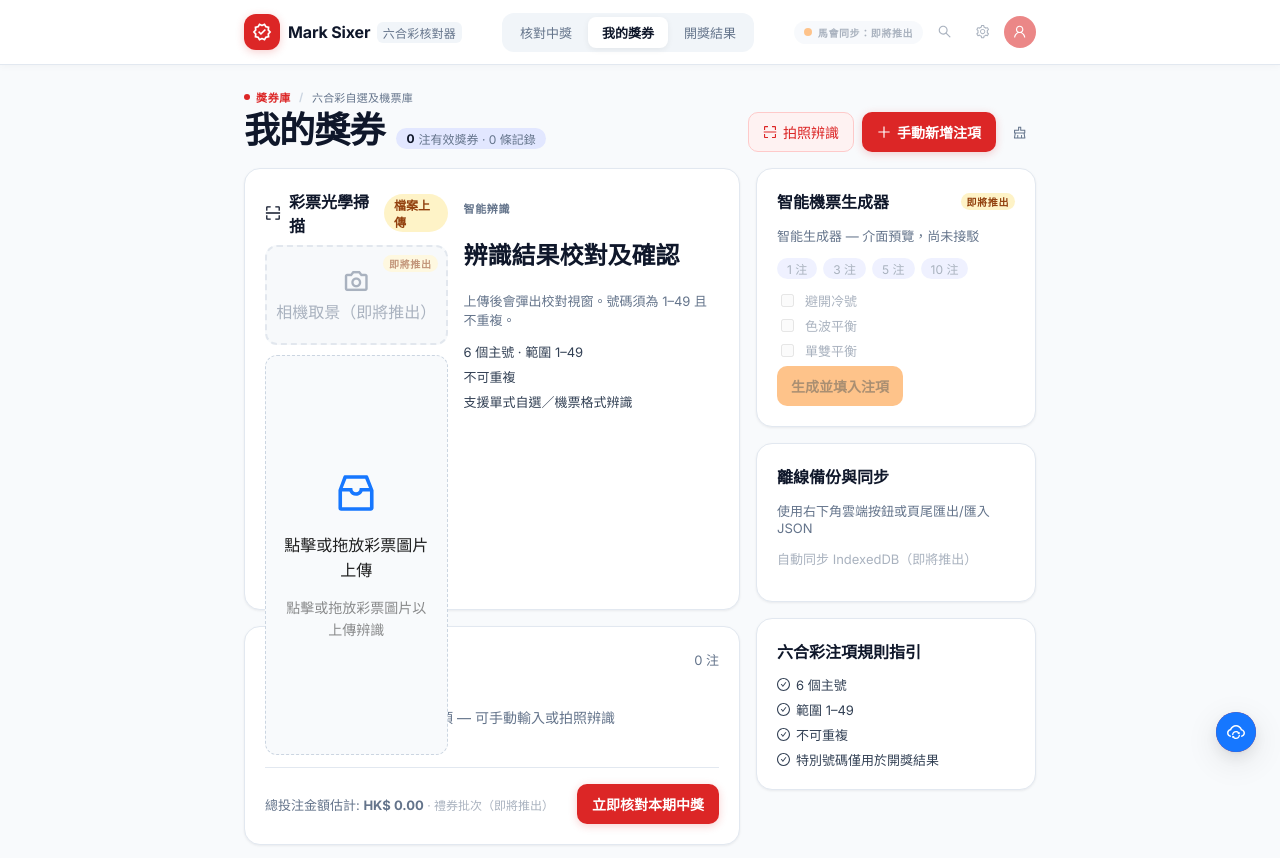
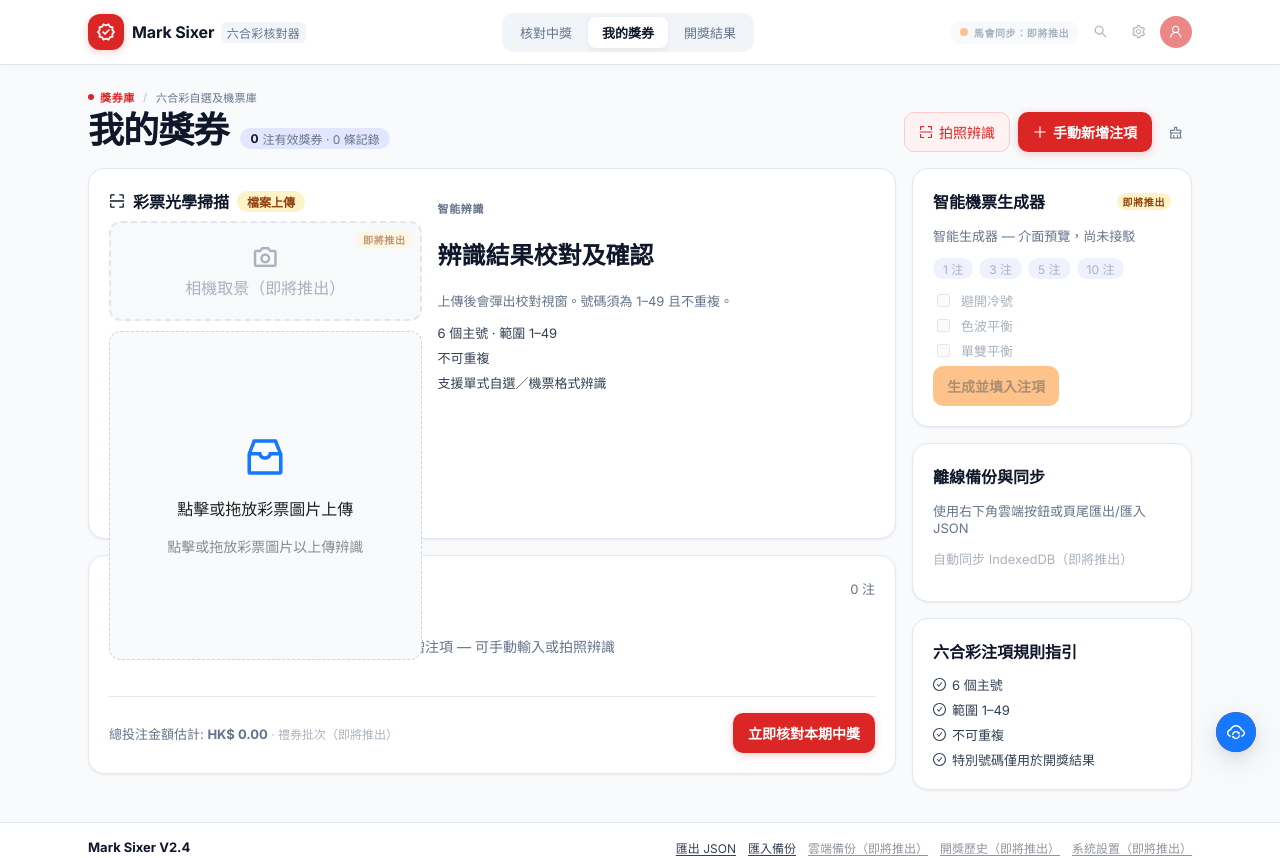
Before and after one commit to Marcussyl/mark-sixer, a React (Vite) app: page / in a window 1280 px wide. Shown: the top 858 px of the page. Built offline with nearby package versions, Linux system fonts and the light colour scheme.

Commit message:
Widen content max-width to 72rem for desktop

```diff
--- a/src/scss/_tokens.scss
+++ b/src/scss/_tokens.scss
@@ -52,7 +52,7 @@
   --ms-radius-full: 9999px;
 
   /* Layout */
-  --ms-container: 52.5rem;
+  --ms-container: 72rem;
   --ms-gutter: 1rem;
   --ms-header-h: 4rem;
 
```
